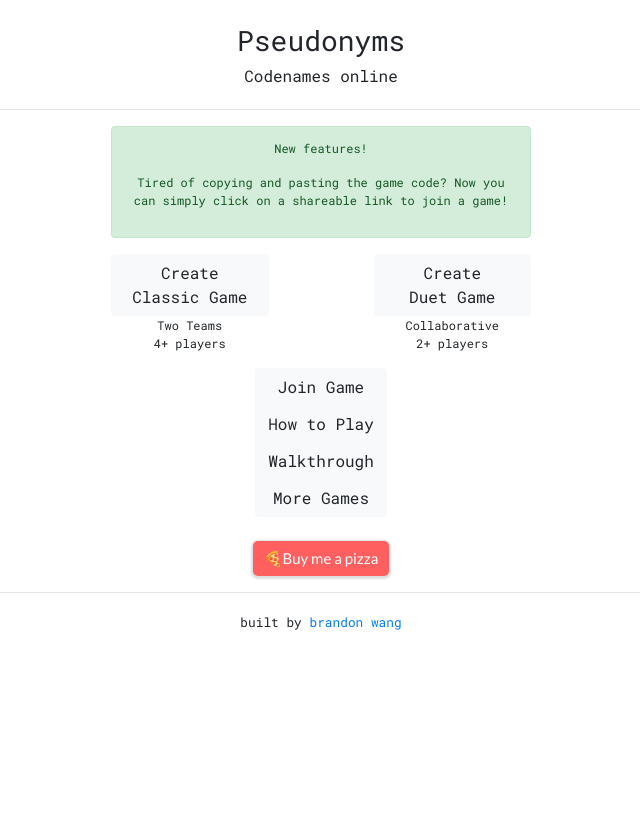
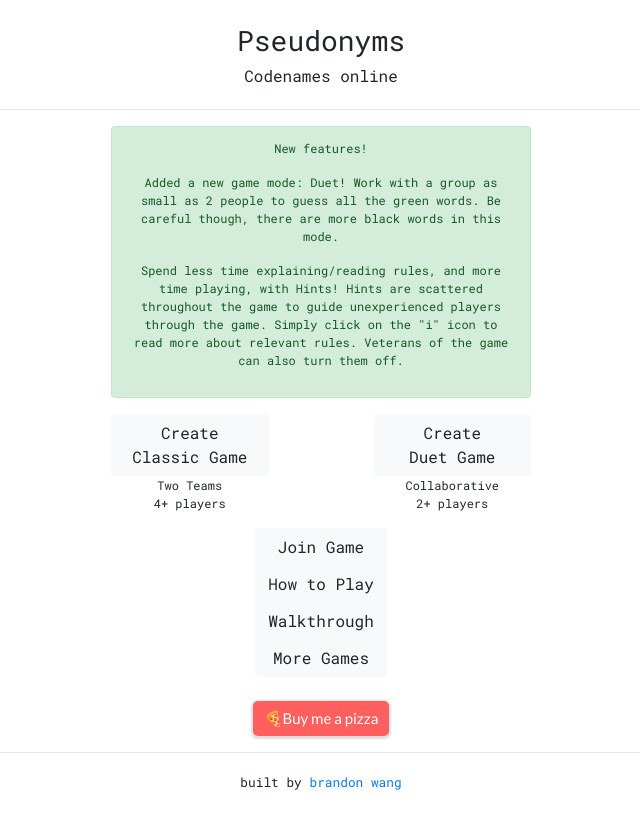
Before and after one commit to coconut750750/pseudonyms, a React (Create React App) app in the folder client/: page / in a window 1280 px wide. Shown: the whole page, without its empty margins (319-959 px from the left). Built offline with nearby package versions, Linux system fonts and the light colour scheme.

Commit message:
update new features

```diff
--- a/client/src/game_views/Lobby.js
+++ b/client/src/game_views/Lobby.js
@@ -137,6 +137,7 @@ function Lobby(props) {
           {!useCustom &&
             <div>
               <button type="button" className="btn btn-light btn-sm wordlist-toggle" onClick={ () => setUseCustom(true) }>Use Custom Wordlist</button>
+              <Info help="customWords"/>
               <br/>
               {renderWordlistSelect()}
             </div>
--- a/client/src/info/common.js
+++ b/client/src/info/common.js
@@ -1,2 +1,3 @@
 export const timeForClue = "When the timer runs out, the turn immediately transitions to the guessing phase, and a blank clue is presented."
 export const timeForGuess = "When the timer runs out, the turn immediately ends."
+export const customWords = "Use your own list of words. Minimum 50 words.";
--- a/client/src/views/Home.js
+++ b/client/src/views/Home.js
@@ -8,7 +8,8 @@ function Home(props) {
       <div className="d-flex justify-content-center">
         <div className="alert alert-success updates" role="alert">
           <p>New features!</p>
-          <p>Tired of copying and pasting the game code? Now you can simply click on a shareable link to join a game!</p>
+          <p>Added a new game mode: Duet! Work with a group as small as 2 people to guess all the green words. Be careful though, there are more black words in this mode.</p>
+          <p>Spend less time explaining/reading rules, and more time playing, with Hints! Hints are scattered throughout the game to guide unexperienced players through the game. Simply click on the "i" icon to read more about relevant rules. Veterans of the game can also turn them off.</p>
         </div>
       </div>
 
```
